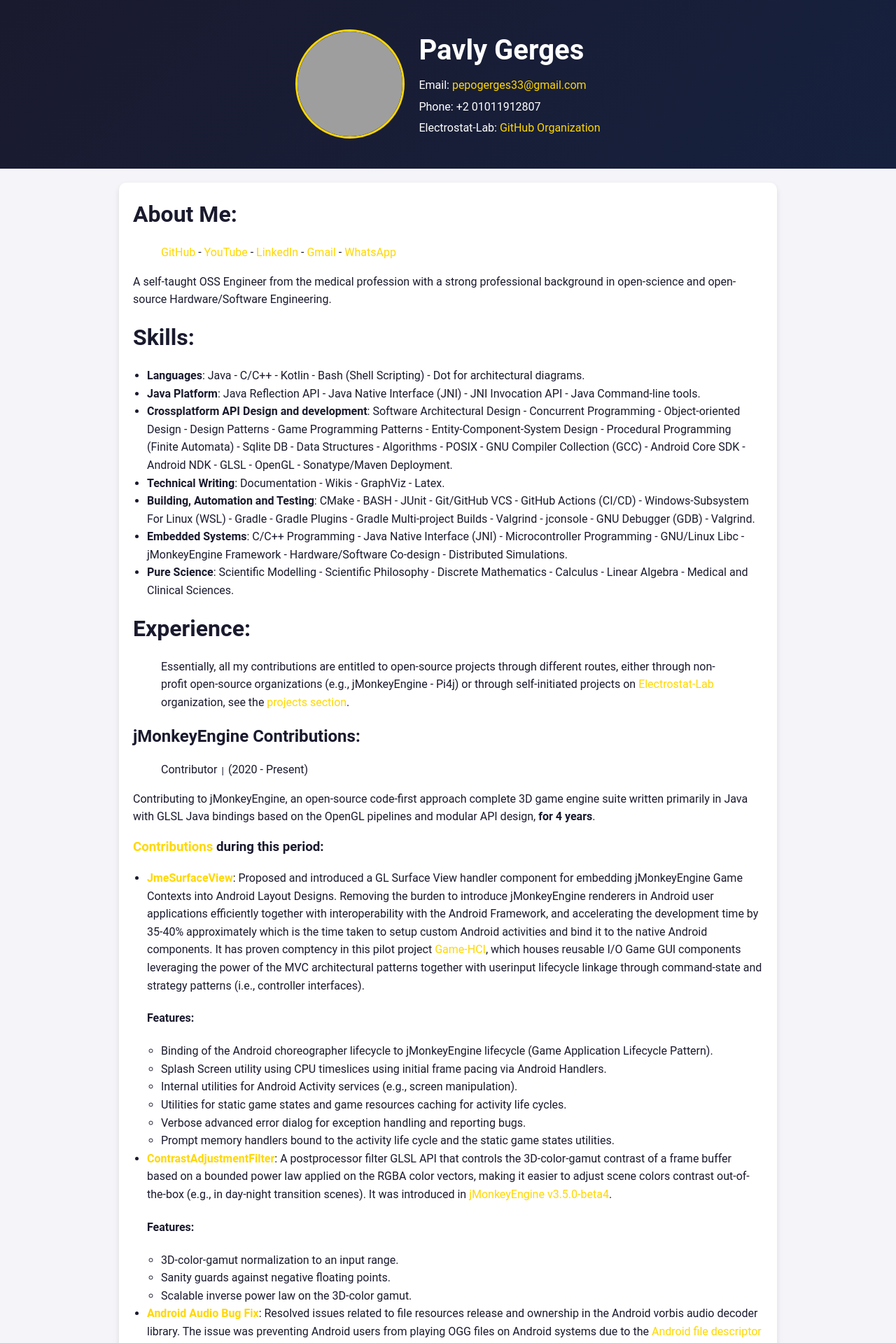
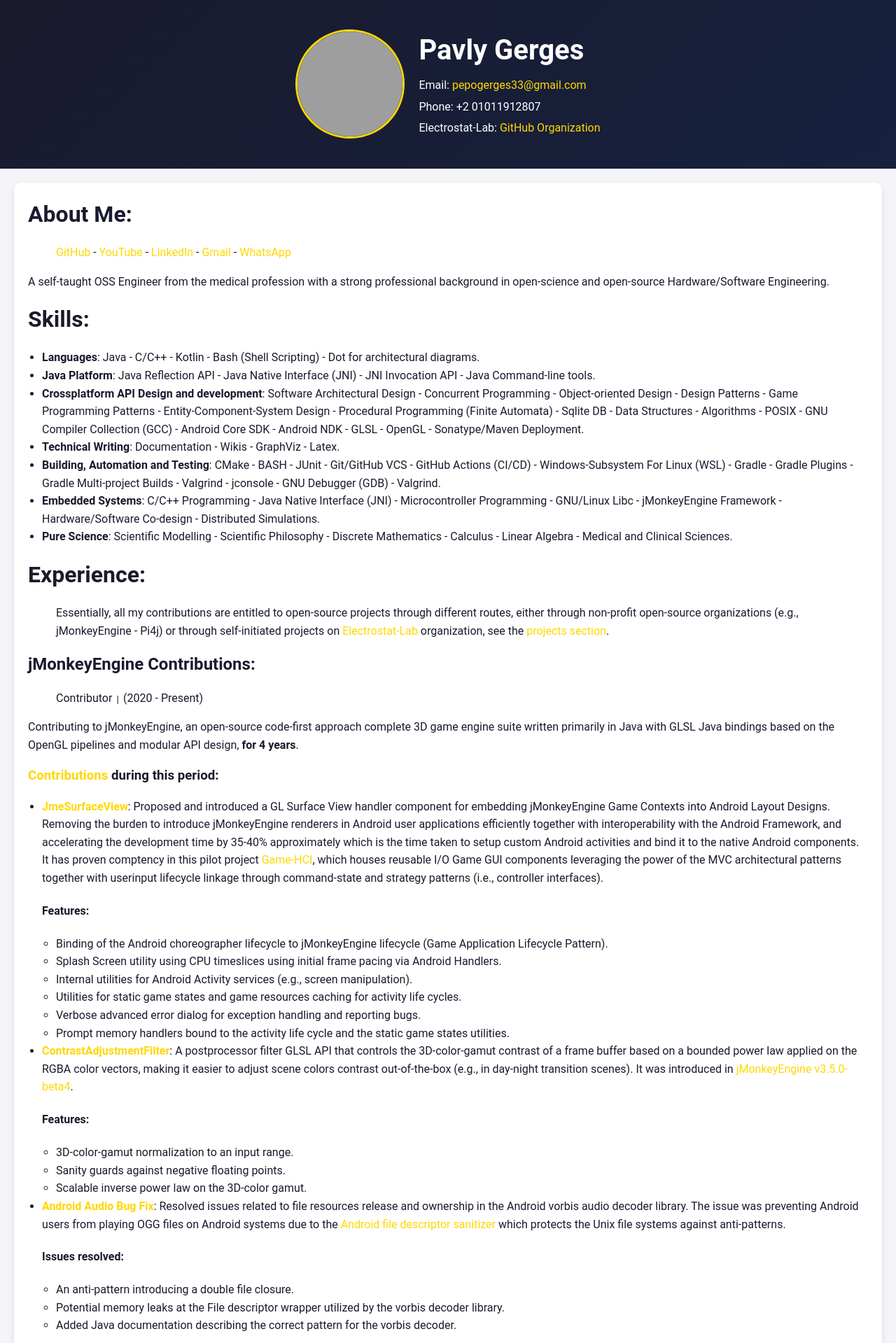
Before and after one commit to pavly-gerges/pavly-gerges, a Jekyll site: the page built from resume/index.md, in a window 1280 px wide. Shown: the top 1919 px of the page at 70% size. Built offline with Jekyll 4.4.1, drawn with Linux system fonts in a browser that asks for light colours; our own code applies the rules of GitHub Pages for plain Markdown files; grey boxes are pictures that could not be loaded.

Commit message:
Update default.html

```diff
--- a/resume/_layouts/default.html
+++ b/resume/_layouts/default.html
@@ -61,12 +61,13 @@
 
         /* Main Content */
         .container {
-            max-width: 900px;
-            margin: 20px auto;
-            padding: 20px;
+            width: calc(100% - 40px); /* Make the container's width responsive with a margin */
+            max-width: 1200px;       /* Set a maximum width for larger screens */
+            margin: 20px auto;       /* Center the container and add top and bottom spacing */
+            padding: 20px;           /* Add internal padding for content */
             background: white;
-            box-shadow: 0 4px 8px rgba(0, 0, 0, 0.1);
-            border-radius: 10px;
+            box-shadow: 0 4px 8px rgba(0, 0, 0, 0.1); /* Add subtle shadow for depth */
+            border-radius: 10px;     /* Rounded corners */
         }
         .section {
             margin-bottom: 30px;
```
